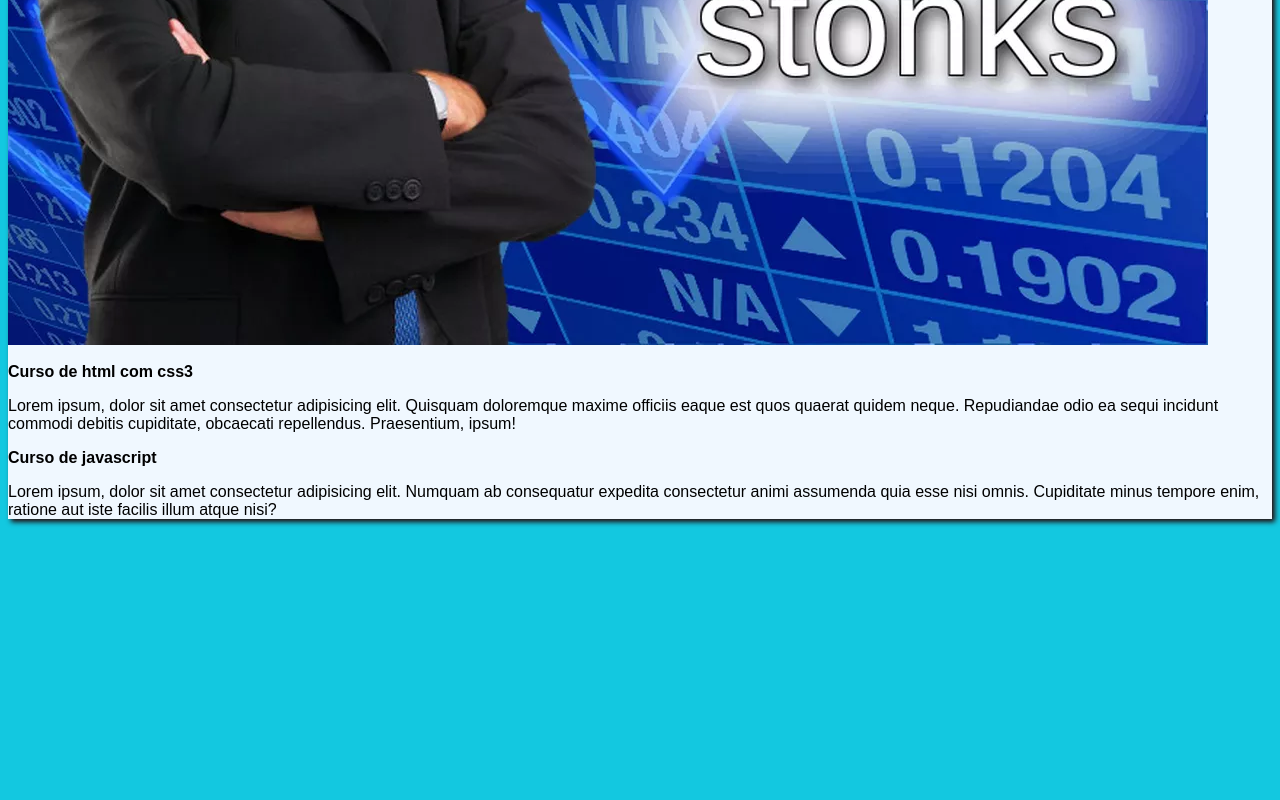
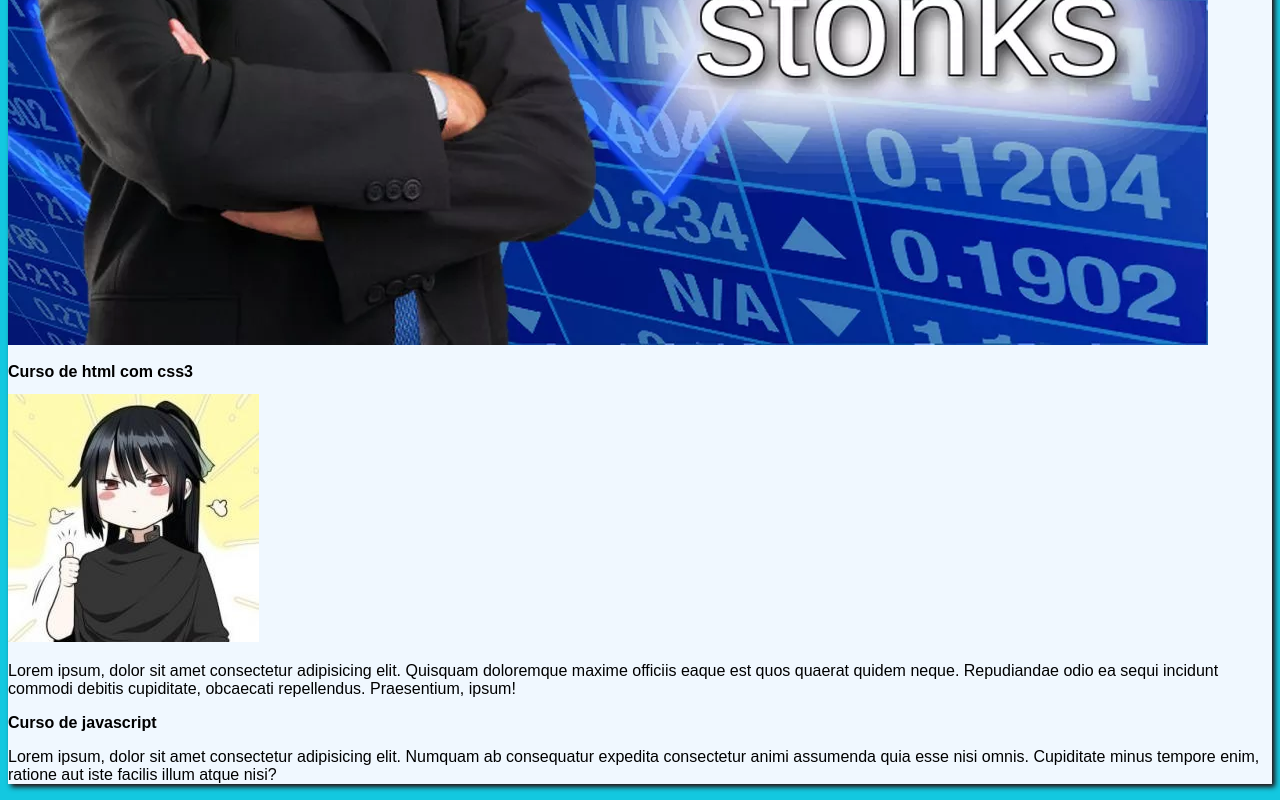
Before and after one commit to JulioWilliam/projeto-branch-test, a plain HTML site: page index.html in a window 1280 px wide. Shown: the part 594-1394 px from the top of the page. Before the commit the page ends 1129 px from the top, so only its background shows below. Drawn offline with Linux system fonts and the light colour scheme.

Commit message:
Update index.html

```diff
--- a/index.html
+++ b/index.html
@@ -14,6 +14,7 @@
         </header>
         <article>
             <h2>Curso de html com css3</h2>
+            <img src="imagens/381f156f3addfbdbf87f6b83ee2859073967feb3b278e7863879e88443c59fbb.jpg" alt="1">
             <p>Lorem ipsum, dolor sit amet consectetur adipisicing elit.
                 Quisquam doloremque maxime officiis eaque est quos quaerat quidem neque.
                 Repudiandae odio ea sequi incidunt commodi debitis cupiditate, obcaecati repellendus.
```
